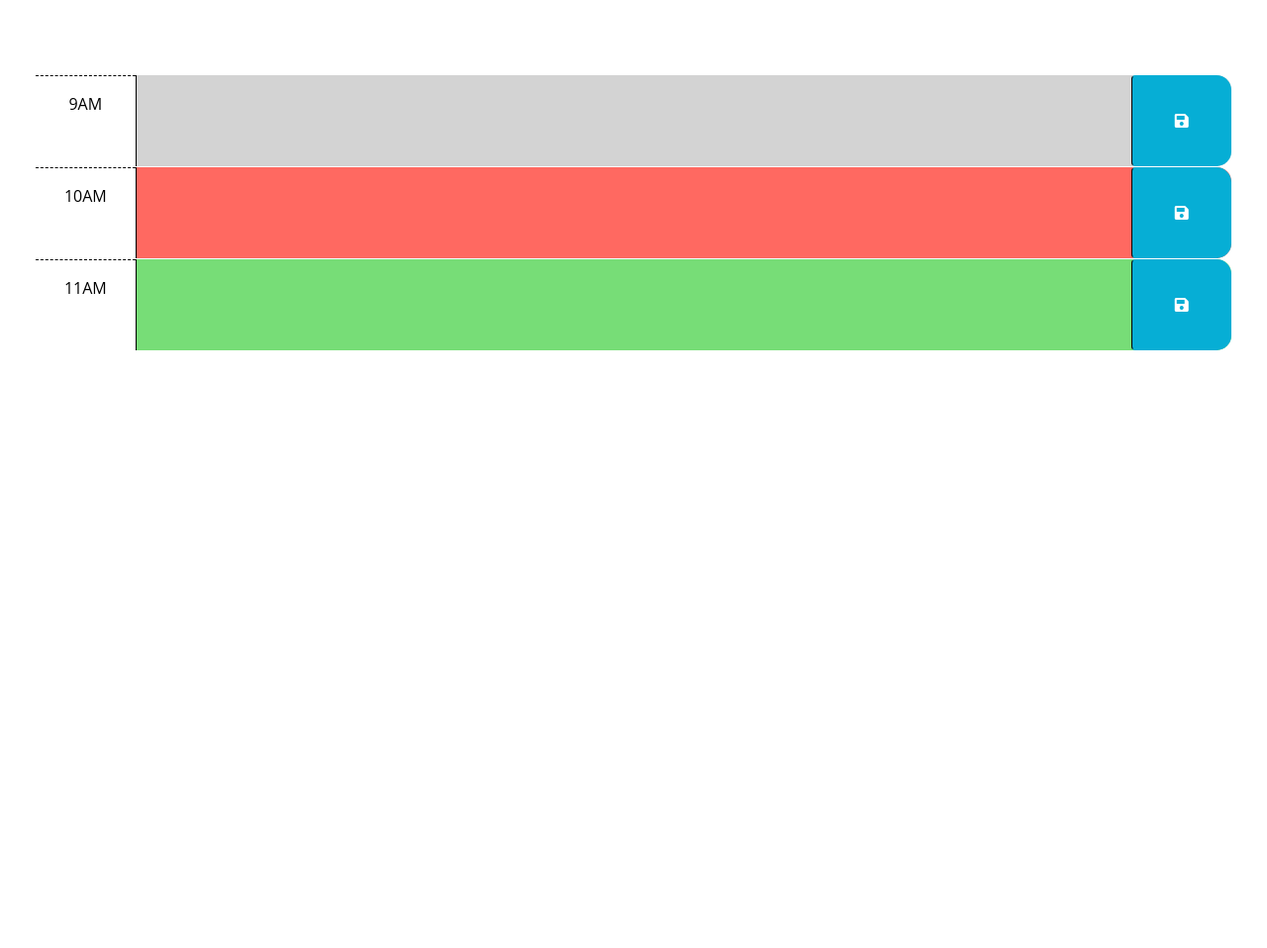
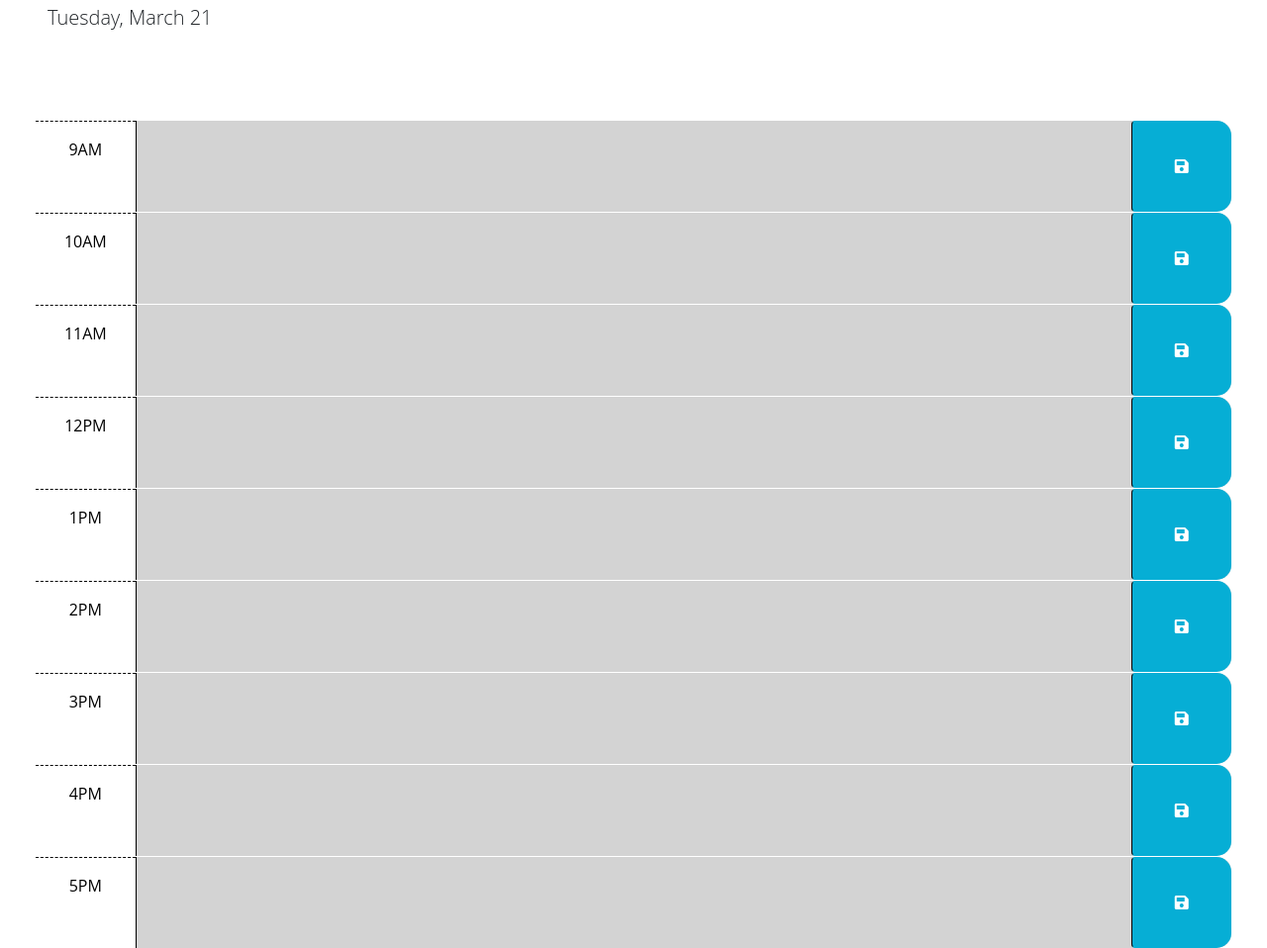
Before and after one commit to Brent-Bew-Canon/work_calendar, a plain HTML site: page Develop/index.html in a window 1280 px wide. Shown: the part 176-1134 px from the top of the page at 99% size. Before the commit the page ends 800 px from the top, so only its background shows below. Drawn offline with nearby package versions, Linux system fonts and the light colour scheme.

Commit message:
Added JS to determine past, present, future dates

```diff
--- a/Develop/index.html
+++ b/Develop/index.html
@@ -1,25 +1,15 @@
 <!DOCTYPE html>
 <html lang="en">
+
 <head>
   <meta charset="UTF-8" />
   <meta name="viewport" content="width=device-width, initial-scale=1.0" />
   <meta http-equiv="X-UA-Compatible" content="ie=edge" />
-    <link
-      href="https://cdn.jsdelivr.net/npm/bootstrap@5.1.3/dist/css/bootstrap.min.css"
-      rel="stylesheet"
-      integrity="sha384-1BmE4kWBq78iYhFldvKuhfTAU6auU8tT94WrHftjDbrCEXSU1oBoqyl2QvZ6jIW3"
-      crossorigin="anonymous"
-    />
-    <link
-      rel="stylesheet"
-      href="https://use.fontawesome.com/releases/v5.8.1/css/all.css"
-      integrity="sha384-50oBUHEmvpQ+1lW4y57PTFmhCaXp0ML5d60M1M7uH2+nqUivzIebhndOJK28anvf"
-      crossorigin="anonymous"
-    />
-    <link
-      href="https://fonts.googleapis.com/css2?family=Fira+Sans:wght@400;700&display=swap"
-      rel="stylesheet"
-    />
+  <link href="https://cdn.jsdelivr.net/npm/bootstrap@5.1.3/dist/css/bootstrap.min.css" rel="stylesheet"
+    integrity="sha384-1BmE4kWBq78iYhFldvKuhfTAU6auU8tT94WrHftjDbrCEXSU1oBoqyl2QvZ6jIW3" crossorigin="anonymous" />
+  <link rel="stylesheet" href="https://use.fontawesome.com/releases/v5.8.1/css/all.css"
+    integrity="sha384-50oBUHEmvpQ+1lW4y57PTFmhCaXp0ML5d60M1M7uH2+nqUivzIebhndOJK28anvf" crossorigin="anonymous" />
+  <link href="https://fonts.googleapis.com/css2?family=Fira+Sans:wght@400;700&display=swap" rel="stylesheet" />
   <link rel="stylesheet" href="style.css" />
   <title>Work Day Scheduler</title>
 </head>
@@ -42,7 +32,7 @@
         -->
 
     <!-- Example of a past time block. The "past" class adds a gray background color. -->
-      <div id="hour-9" class="row time-block past">
+    <div id="hour-9" class="row time-block ">
       <div class="col-2 col-md-1 hour text-center py-3">9AM</div>
       <textarea class="col-8 col-md-10 description" rows="3"> </textarea>
       <button class="btn saveBtn col-2 col-md-1" aria-label="save">
@@ -51,7 +41,7 @@
     </div>
 
     <!-- Example of a present time block. The "present" class adds a red background color. -->
-      <div id="hour-10" class="row time-block present">
+    <div id="hour-10" class="row time-block ">
       <div class="col-2 col-md-1 hour text-center py-3">10AM</div>
       <textarea class="col-8 col-md-10 description" rows="3"> </textarea>
       <button class="btn saveBtn col-2 col-md-1" aria-label="save">
@@ -60,8 +50,55 @@
     </div>
 
     <!-- Example of a future time block. The "future" class adds a green background color. -->
-      <div id="hour-11" class="row time-block future">
+    <div id="hour-11" class="row time-block ">
       <div class="col-2 col-md-1 hour text-center py-3">11AM</div>
+      <textarea class="col-8 col-md-10 description" rows="3"> </textarea>
+      <button class="btn saveBtn col-2 col-md-1" aria-label="save">
+        <i class="fas fa-save" aria-hidden="true"></i>
+      </button>
+    </div>
+    <div id="hour-12" class="row time-block ">
+      <div class="col-2 col-md-1 hour text-center py-3">12PM</div>
+      <textarea class="col-8 col-md-10 description" rows="3"> </textarea>
+      <button class="btn saveBtn col-2 col-md-1" aria-label="save">
+        <i class="fas fa-save" aria-hidden="true"></i>
+      </button>
+    </div>
+
+    <div id="hour-13" class="row time-block ">
+      <div class="col-2 col-md-1 hour text-center py-3">1PM</div>
+      <textarea class="col-8 col-md-10 description" rows="3"> </textarea>
+      <button class="btn saveBtn col-2 col-md-1" aria-label="save">
+        <i class="fas fa-save" aria-hidden="true"></i>
+      </button>
+
+    </div>
+    <div id="hour-14" class="row time-block ">
+      <div class="col-2 col-md-1 hour text-center py-3">2PM</div>
+      <textarea class="col-8 col-md-10 description" rows="3"> </textarea>
+      <button class="btn saveBtn col-2 col-md-1" aria-label="save">
+        <i class="fas fa-save" aria-hidden="true"></i>
+      </button>
+
+    </div>
+    <div id="hour-15" class="row time-block ">
+      <div class="col-2 col-md-1 hour text-center py-3">3PM</div>
+      <textarea class="col-8 col-md-10 description" rows="3"> </textarea>
+      <button class="btn saveBtn col-2 col-md-1" aria-label="save">
+        <i class="fas fa-save" aria-hidden="true"></i>
+      </button>
+
+    </div>
+    <div id="hour-16" class="row time-block ">
+      <div class="col-2 col-md-1 hour text-center py-3">4PM</div>
+      <textarea class="col-8 col-md-10 description" rows="3"> </textarea>
+      <button class="btn saveBtn col-2 col-md-1" aria-label="save">
+        <i class="fas fa-save" aria-hidden="true"></i>
+      </button>
+
+    </div>
+    <div id="hour-17" class="row time-block ">
+      <div class="col-2 col-md-1 hour text-center py-3">5PM</div>
       <textarea class="col-8 col-md-10 description" rows="3"> </textarea>
       <button class="btn saveBtn col-2 col-md-1" aria-label="save">
         <i class="fas fa-save" aria-hidden="true"></i>
@@ -71,9 +108,9 @@
 
   <script src="https://cdnjs.cloudflare.com/ajax/libs/jquery/3.2.1/jquery.min.js"></script>
   <script src="https://cdn.jsdelivr.net/npm/dayjs@1.11.3/dayjs.min.js"
-    integrity="sha256-iu/zLUB+QgISXBLCW/mcDi/rnf4m4uEDO0wauy76x7U="
-    crossorigin="anonymous"></script>
+    integrity="sha256-iu/zLUB+QgISXBLCW/mcDi/rnf4m4uEDO0wauy76x7U=" crossorigin="anonymous"></script>
 
   <script src="script.js"></script>
 </body>
+
 </html>
--- a/Develop/script.js
+++ b/Develop/script.js
@@ -8,16 +8,39 @@ $(function () {
   // function? How can DOM traversal be used to get the "hour-x" id of the
   // time-block containing the button that was clicked? How might the id be
   // useful when saving the description in local storage?
-  //
+  // $("#")
+
+
   // TODO: Add code to apply the past, present, or future class to each time
   // block by comparing the id to the current hour. HINTS: How can the id
   // attribute of each time-block be used to conditionally add or remove the
   // past, present, and future classes? How can Day.js be used to get the
   // current hour in 24-hour time?
-  //
+
+  const today = dayjs();
+  const currentHour = dayjs().format("H");
+
+  $(".time-block").each(function () {
+    const timeBlock = $(this);
+    const hour = timeBlock.attr("id").split("-").pop()
+    if (+hour < +currentHour) {
+      timeBlock.addClass("past");
+    } else if (+hour === +currentHour) {
+      timeBlock.addClass("present");
+    } else {
+      timeBlock.addClass("future");
+    }
+
+  })
+
+
+
   // TODO: Add code to get any user input that was saved in localStorage and set
   // the values of the corresponding textarea elements. HINT: How can the id
   // attribute of each time-block be used to do this?
-  //
-  // TODO: Add code to display the current date in the header of the page.
+
+
+
+  // DONE: Add code to display the current date in the header of the page.
+  $("#currentDay").text(dayjs().format("dddd, MMMM D"))
 });
```
Lines whose indentation alone changed are shown as unchanged.
